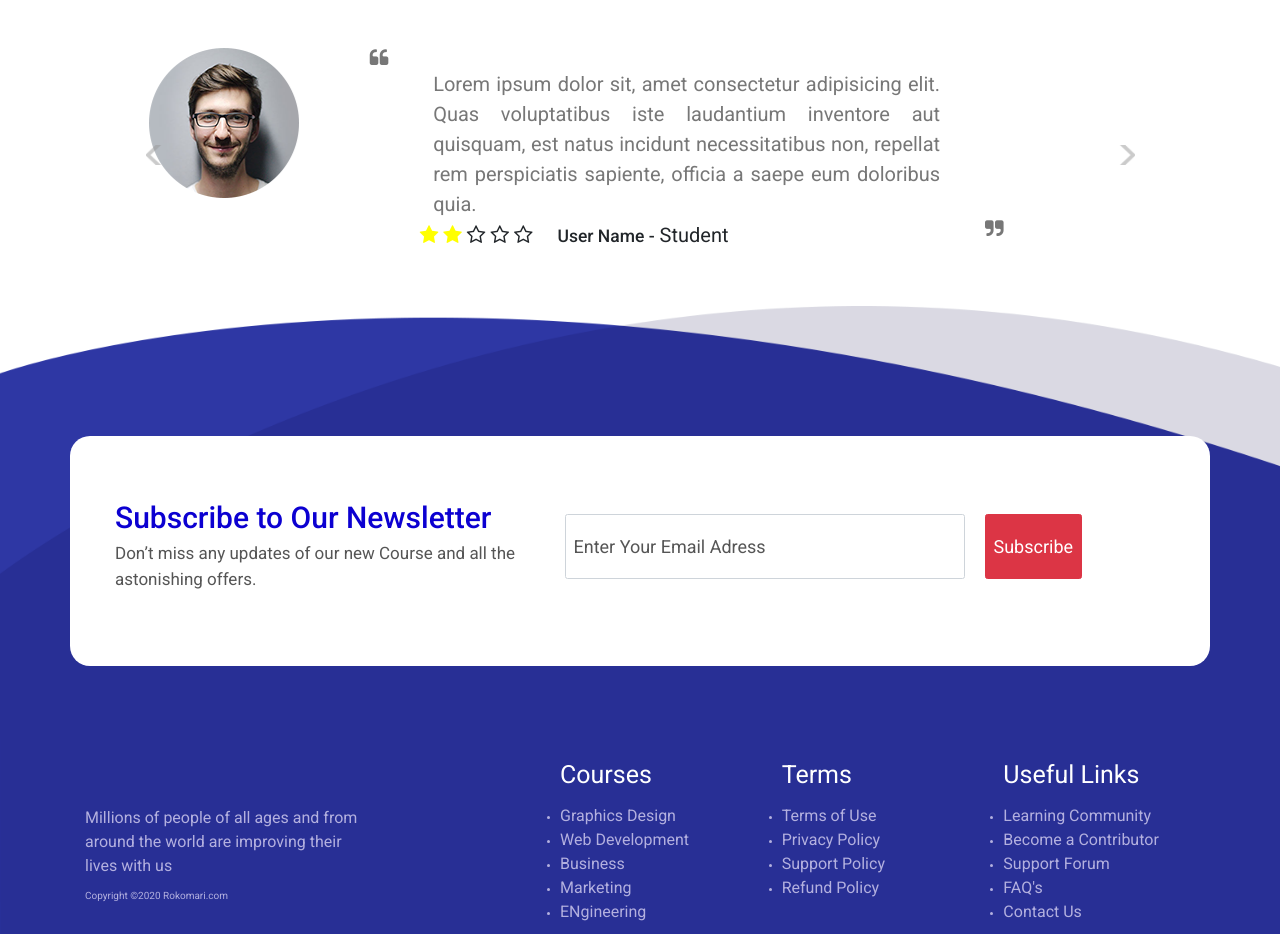
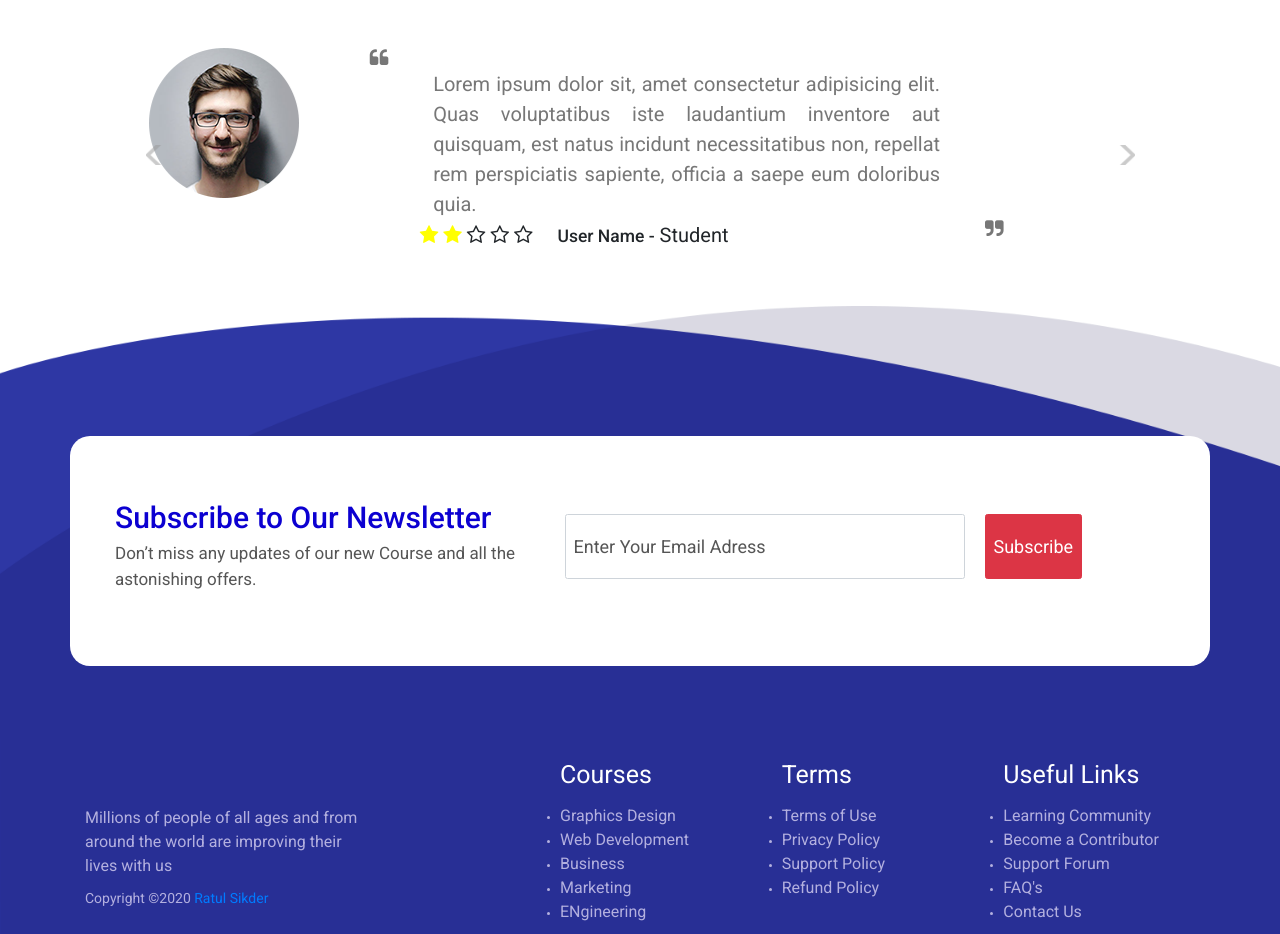
Before and after one commit to RatulSikder97/online-course, a plain HTML site: page index.html in a window 1280 px wide. Shown: the part 2593-3527 px from the top of the page. Drawn offline with nearby package versions, Linux system fonts and the light colour scheme.

Commit message:
Update index.html

```diff
--- a/index.html
+++ b/index.html
@@ -31,7 +31,7 @@
                     <div class="row no-gutters">
                         <div class="col-lg-2 mb-2 col-md-12">
                             <div class="header-logo">
-                                <a href="rokomari.com">
+                                <a href="index.html">
                                     <img src="resources/img/logo.png" alt="Rokomari Logo">
                                 </a>
                             </div>
@@ -611,7 +611,7 @@
                             </div>
                             <!-- copy right -->
                             <div class="coptright">
-                                <p style="font-size: 1.4rem;"></p> Copyright &copy2020 Rokomari.com
+                                <p style="font-size: 1.4rem;">Copyright &copy2020  <a href = "mailto:ratulsikder104@gmaail.com">Ratul Sikder</a></p>
                             </div>
 
                         </div>
```
